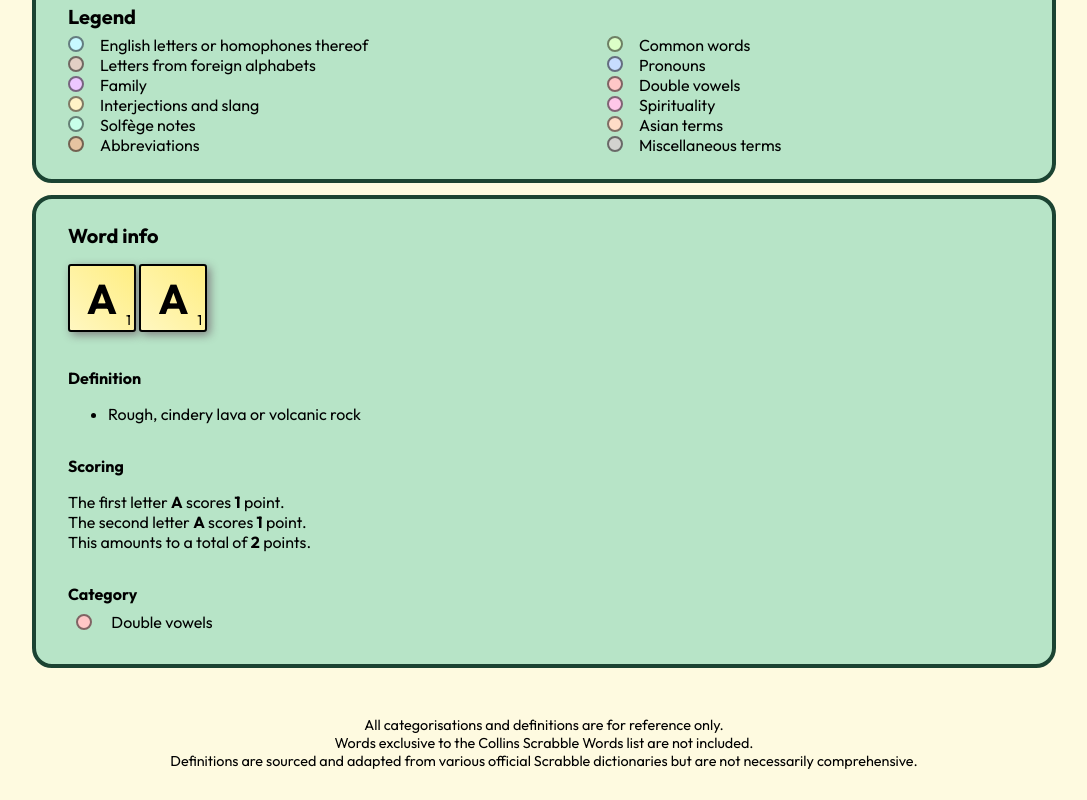
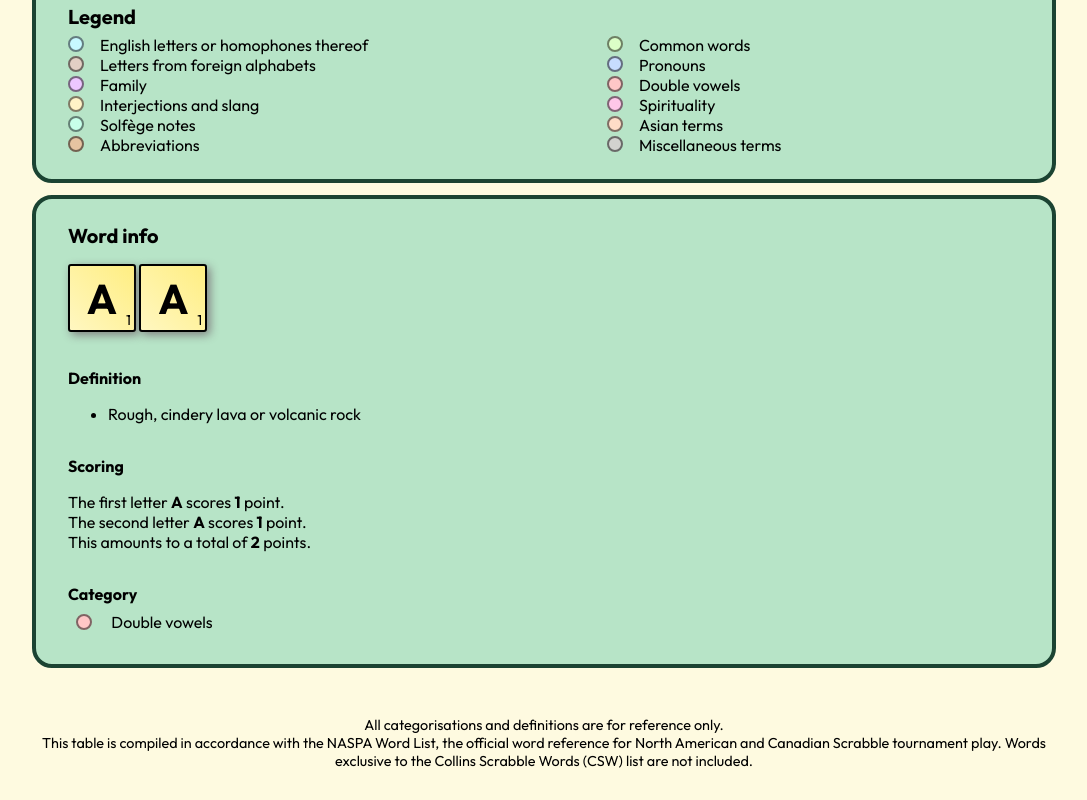
Before and after one commit to raphaellith/Periodic-Table-of-Two-Letter-Scrabble-Words, a website: page index.html in a window 1280 px wide. Shown: the part 852-1652 px from the top of the page, without its empty margins (96-1183 px from the left). Drawn offline with Linux system fonts and the light colour scheme.

Commit message:
rewrote disclaimer

```diff
--- a/index.html
+++ b/index.html
@@ -17,7 +17,7 @@
 <body>
   <div id="content-wrapper">
     <h1>The Periodic Table of Two-Letter Scrabble Words</h1>
-    <div id="subtitle">A visualisation of all <span class="total-num-of-bigrams"></span> two-letter words playable in official Scrabble tournaments.</div>
+    <div id="subtitle">A visualisation of all <span class="total-num-of-bigrams"></span> two-letter words permitted in official Scrabble tournaments.</div>
 
     <div id="p-table"></div>
 
@@ -79,8 +79,8 @@
 
     <div id="disclaimer">
       All categorisations and definitions are for reference only.<br>
-      Words exclusive to the Collins Scrabble Words list are not included.<br>
-      Definitions are sourced and adapted from various official Scrabble dictionaries but are not necessarily comprehensive.
+
+      This table is compiled in accordance with the NASPA Word List, the official word reference for North American and Canadian Scrabble tournament play. Words exclusive to the Collins Scrabble Words (CSW) list are not included.
     </div>
   </div>
 </body>
```
